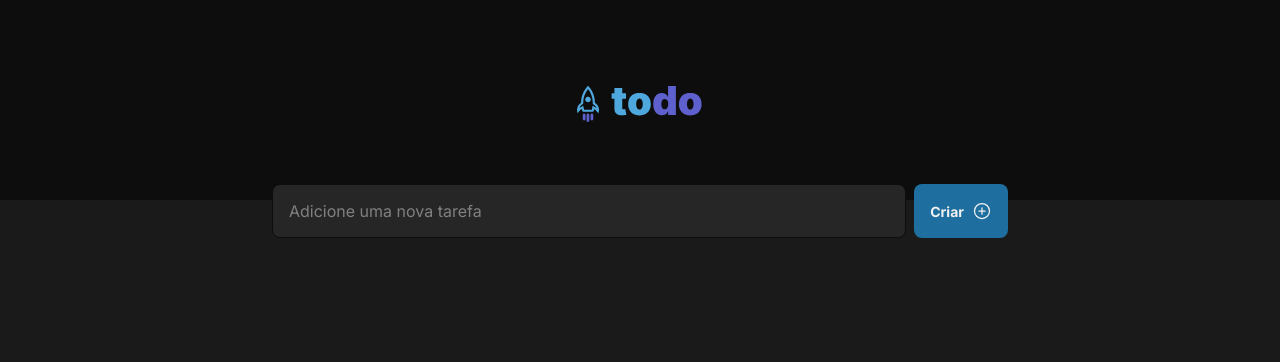
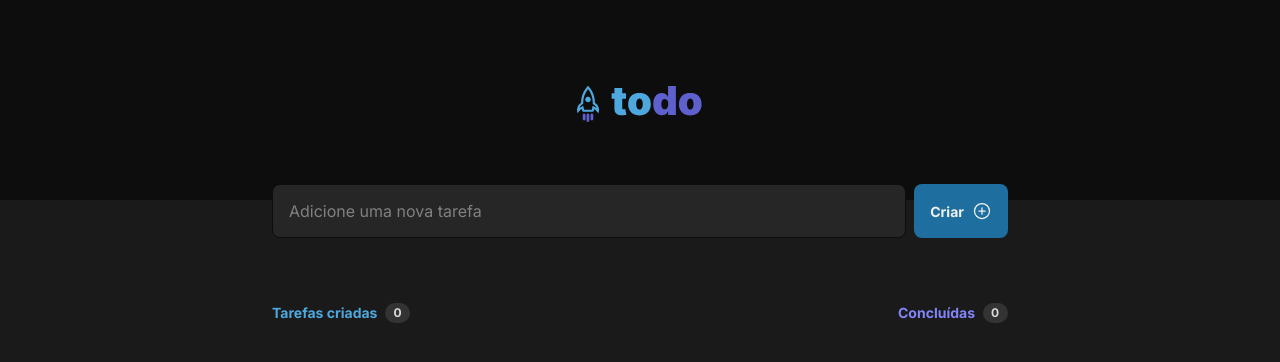
Before and after one commit to gabrielborel/todo, a React (Vite) app: page / in a window 1280 px wide. Shown: the top 362 px of the page. Built offline with nearby package versions, Linux system fonts and the light colour scheme.

Commit message:
Fixed some imports

```diff
--- a/src/pages/App/index.tsx
+++ b/src/pages/App/index.tsx
@@ -1,5 +1,6 @@
 import { CreateTaskForm } from '../../components/CreateTaskForm';
 import { Header } from '../../components/Header';
+import { Tasks } from '../../components/Tasks';
 import styles from './App.module.scss';
 
 export default function App() {
@@ -9,6 +10,8 @@ export default function App() {
 
       <section className={styles.container}>
         <CreateTaskForm />
+
+        <Tasks />
       </section>
     </main>
   );
```
